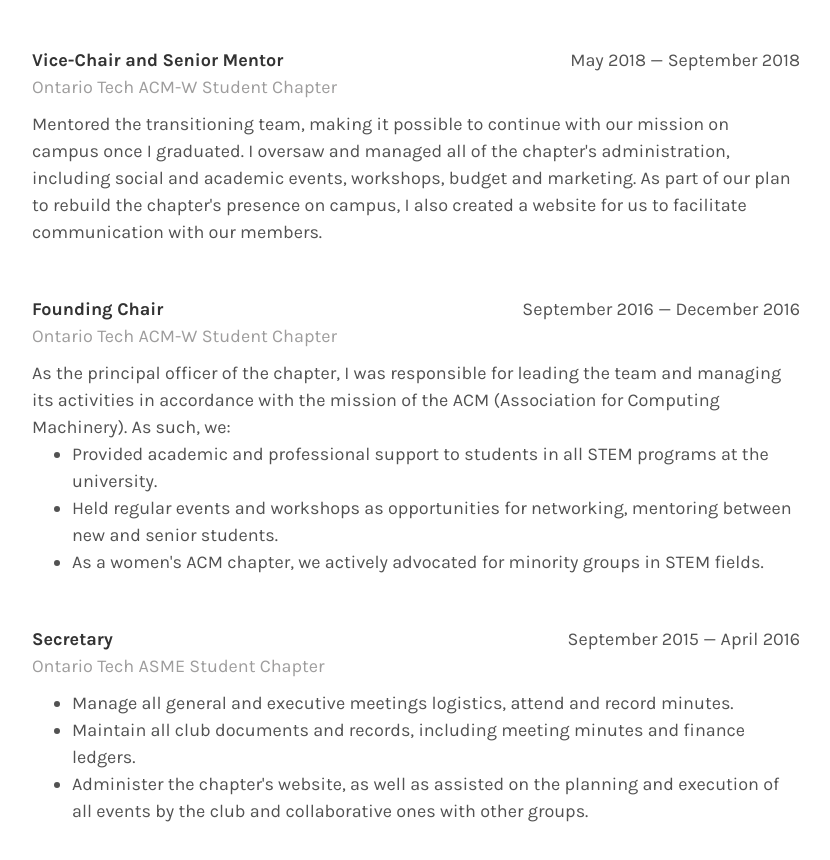
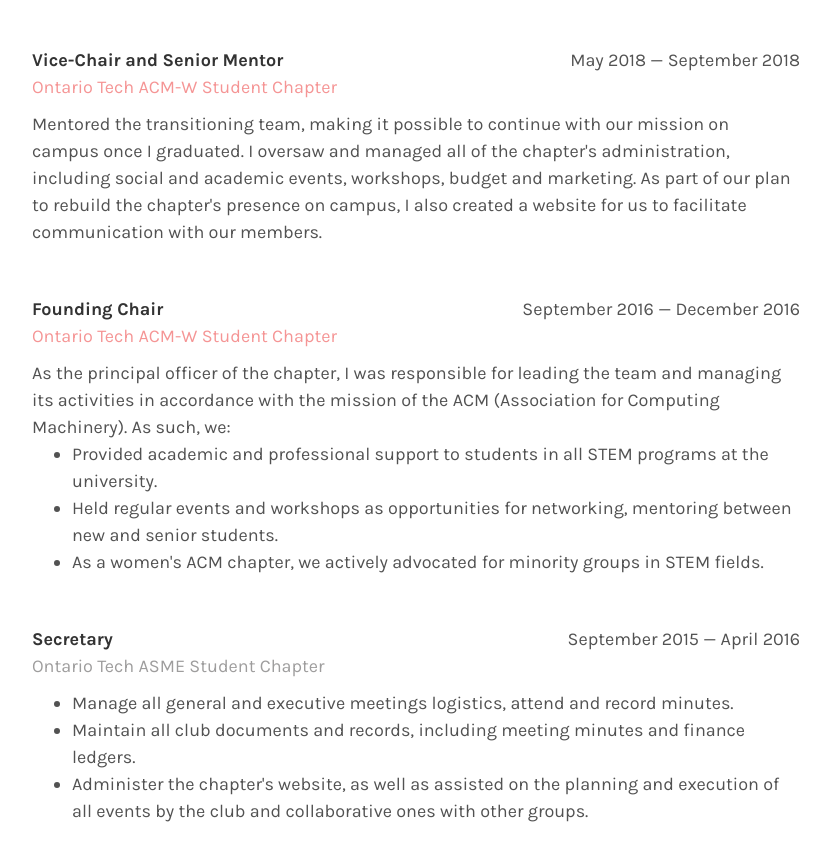
Before and after one commit to lrojas12/lrojas12.github.io, a plain HTML site: page index.html in a window 1280 px wide. Shown: the part 4867-5727 px from the top of the page, without its empty margins (224-1054 px from the left). Drawn offline with nearby package versions, Linux system fonts and the light colour scheme; a script that the page names is missing.

Commit message:
Add link to ACM-W website

```diff
--- a/index.html
+++ b/index.html
@@ -511,7 +511,7 @@
 								<div class="title">Vice-Chair and Senior Mentor</div>
 								<div class="date">May 2018 &mdash; September 2018</div>
 							</div>
-							<div class="description">Ontario Tech ACM-W Student Chapter</div>
+							<div class="description"><a href="http://ontariotech.acm.org/" target="_blank">Ontario Tech ACM-W Student Chapter</a></div>
 						</div>
 						<div class="description">
 							<p>Mentored the transitioning team, making it possible to continue with our mission on campus once I graduated. I oversaw and managed all of the chapter's administration, including social and academic events, workshops, budget and marketing. As part of our plan to rebuild the chapter's presence on campus, I also created a website for us to facilitate communication with our members.</p>
@@ -537,7 +537,7 @@
 								<div class="title">Founding Chair</div>
 								<div class="date">September 2016 &mdash; December 2016</div>
 							</div>
-							<div class="description">Ontario Tech ACM-W Student Chapter</div>
+							<div class="description"><a href="http://ontariotech.acm.org/" target="_blank">Ontario Tech ACM-W Student Chapter</a></div>
 						</div>
 						<div class="description">
 							<p>As the principal officer of the chapter, I was responsible for leading the team and managing its activities in accordance with the mission of the ACM (Association for Computing Machinery). As such, we:
```
